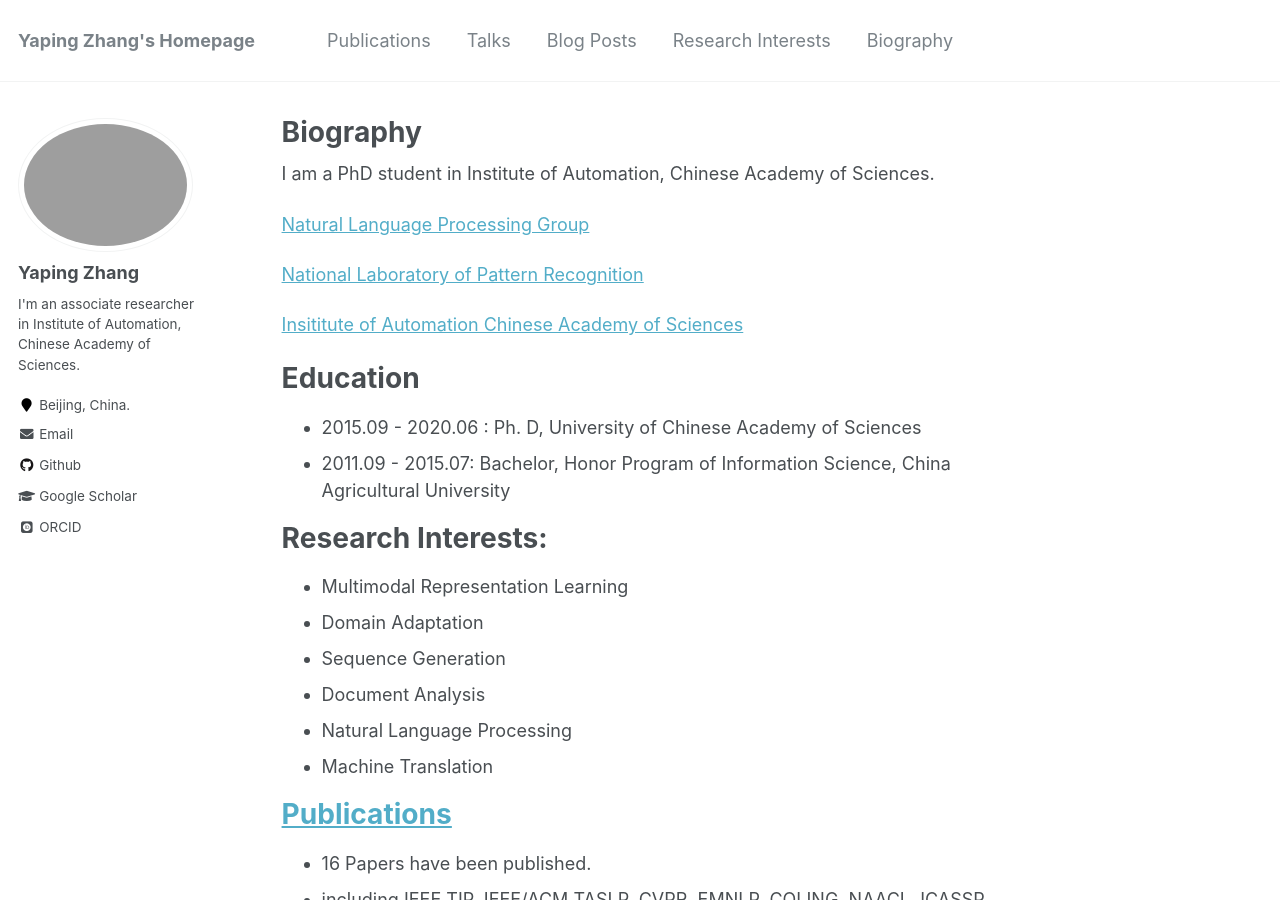
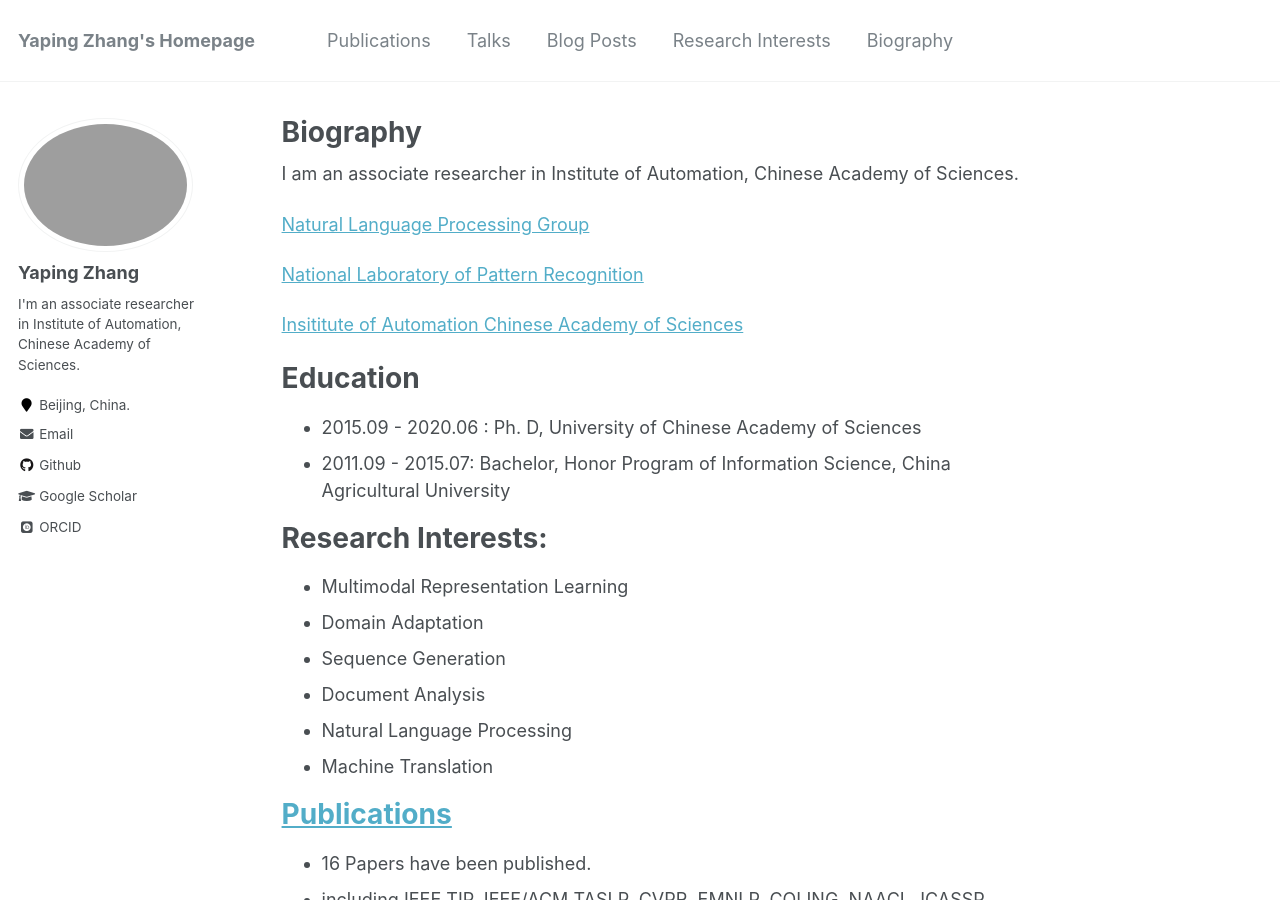
Before and after one commit to AprilYapingZhang/aprilyapingzhang.github.io, a Jekyll site: the page built from _pages/about.md, in a window 1280 px wide and 900 px high. Built offline with Jekyll 4.4.1, drawn with Linux system fonts in a browser that asks for light colours; some web fonts are replaced.

Commit message:
update about me

```diff
--- a/_pages/about.md
+++ b/_pages/about.md
@@ -9,7 +9,7 @@ redirect_from:
 ---
 
 
-I am a PhD student in Institute of Automation, Chinese Academy of Sciences.
+I am an associate researcher in Institute of Automation, Chinese Academy of Sciences.
 
 [Natural Language Processing Group](http://www.nlpr.ia.ac.cn/cip/introduction.htm)
 
```
